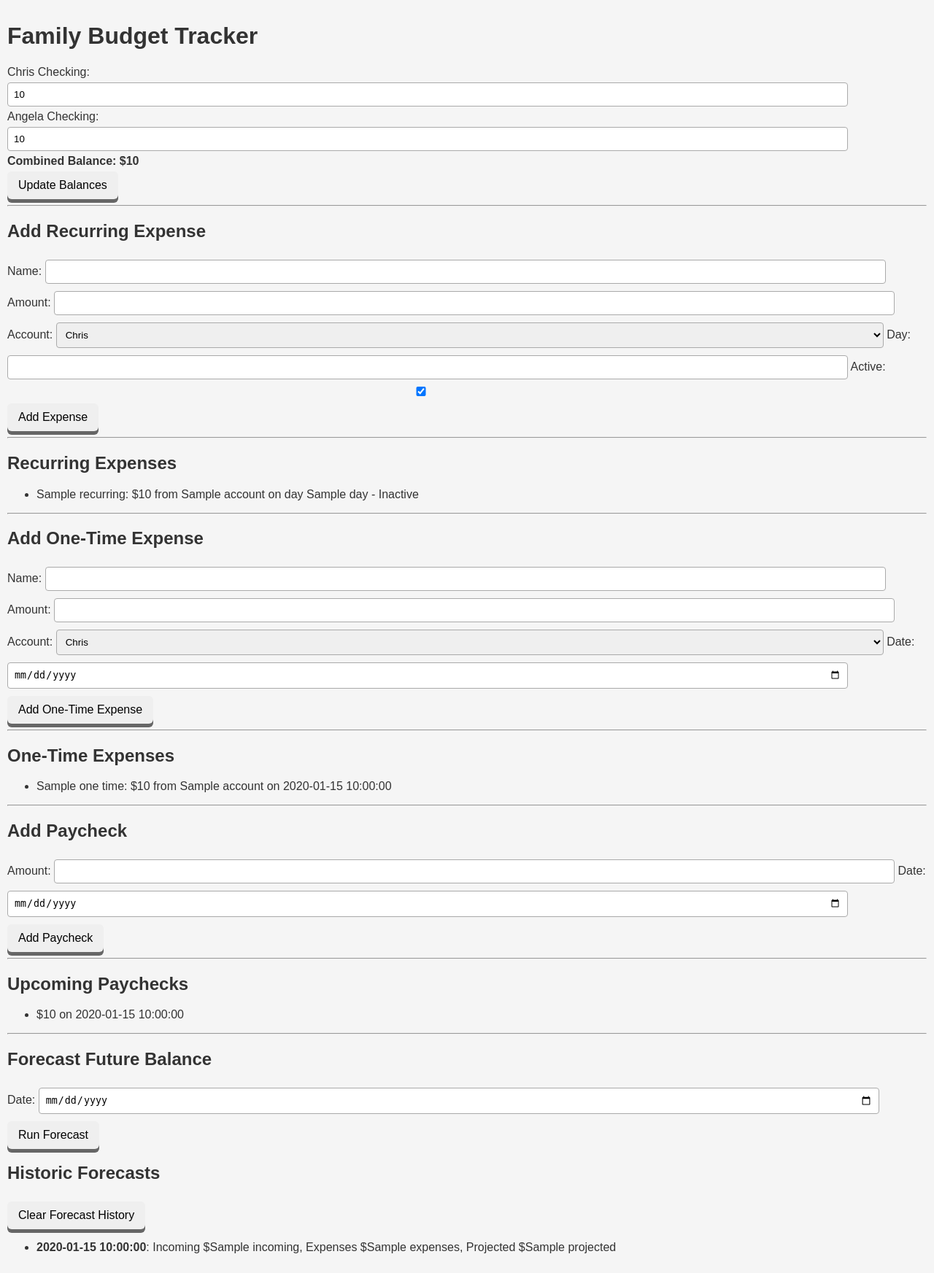
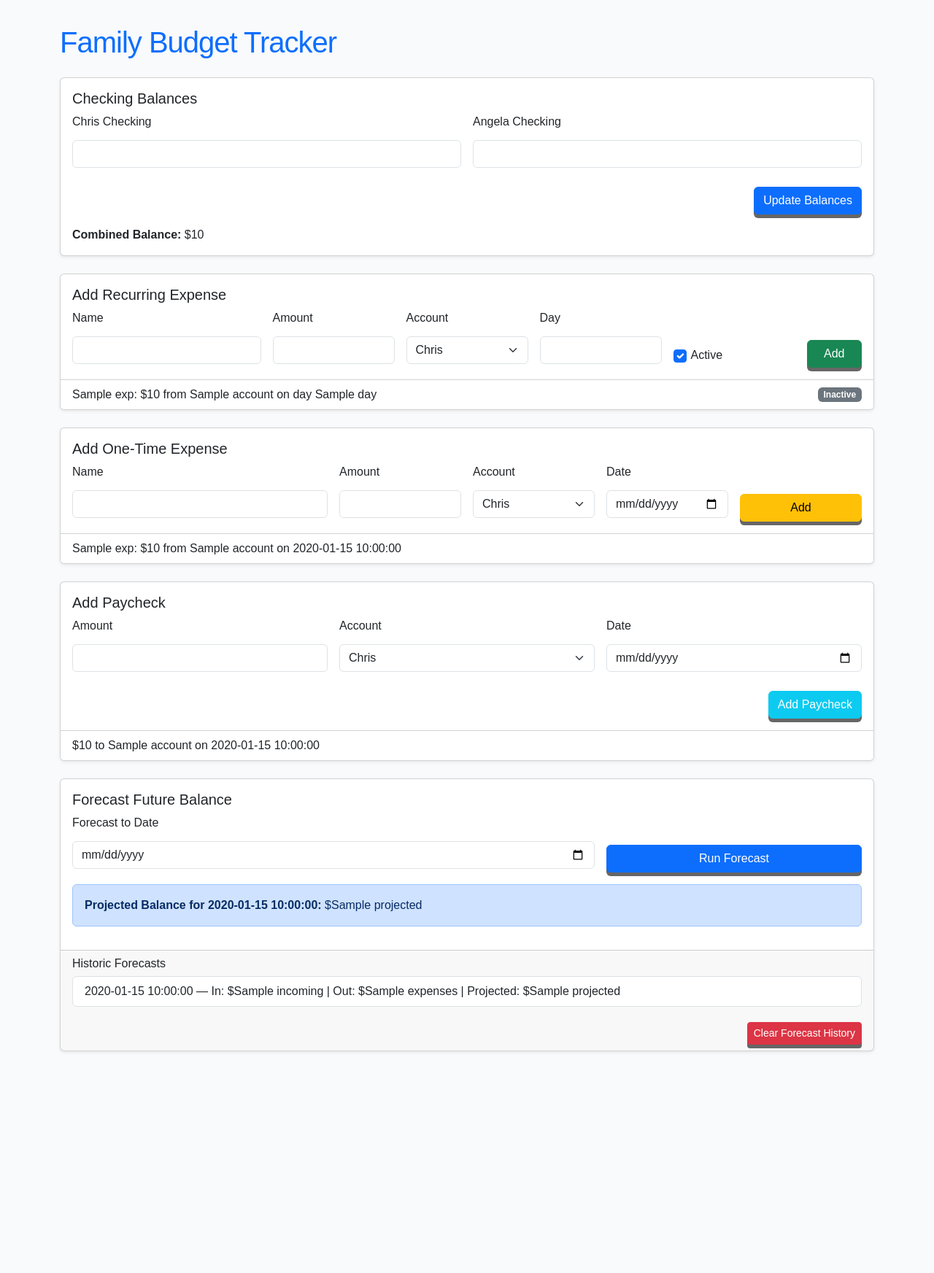
Before and after one commit to Charles-Xavier-Redemption/chess-budget-app, a Flask app: template templates/index.html in a window 1280 px wide. Shown: the whole page at 73% size. After the commit the page ends 1442 px from the top, so only its background shows below. Run offline with Flask 3, Linux system fonts and the light colour scheme; the template is opened without the code that fills it: most values are stand-ins (such as "Sample title", 1, 10 or a date in 2020).

Commit message:
Update index.html

```diff
--- a/templates/index.html
+++ b/templates/index.html
@@ -1,119 +1,204 @@
 <!DOCTYPE html>
-<html>
+<html lang="en">
 <head>
+    <meta charset="UTF-8">
     <title>Family Budget Tracker</title>
-    <link rel="stylesheet" href="/static/style.css">
+    <meta name="viewport" content="width=device-width, initial-scale=1">
+    <!-- Bootstrap 5 CSS -->
+    <link href="https://cdn.jsdelivr.net/npm/bootstrap@5.3.2/dist/css/bootstrap.min.css" rel="stylesheet">
+    <link rel="stylesheet" href="{{ url_for('static', filename='style.css') }}">
+    <style>
+        body { background: #f8fafc; }
+        h1 { letter-spacing: -1px; }
+        .section-title { margin-top: 2rem; }
+        .card { margin-bottom: 1.5rem; }
+        .form-label { font-weight: 500; }
+    </style>
 </head>
 <body>
-    <h1>Family Budget Tracker</h1>
-    <div>
-        <form method="post">
-            <input type="hidden" name="form_type" value="update_balances">
-            <label>Chris Checking: <input type="number" step="0.01" name="chris_balance" value="{{ chris_balance }}"></label><br>
-            <label>Angela Checking: <input type="number" step="0.01" name="angela_balance" value="{{ angela_balance }}"></label><br>
-            <strong>Combined Balance: ${{ combined_balance }}</strong><br>
-            <button type="submit">Update Balances</button>
+<div class="container py-4">
+
+    <h1 class="text-primary mb-4">Family Budget Tracker</h1>
+
+    <!-- Balances -->
+    <div class="card shadow-sm">
+        <div class="card-body">
+            <h5 class="card-title">Checking Balances</h5>
+            <form method="post" action="/update_balances" class="row g-3">
+                <div class="col-6">
+                    <label class="form-label">Chris Checking</label>
+                    <input type="number" step="0.01" class="form-control" name="chris_balance" value="{{ balances['Chris'] }}">
+                </div>
+                <div class="col-6">
+                    <label class="form-label">Angela Checking</label>
+                    <input type="number" step="0.01" class="form-control" name="angela_balance" value="{{ balances['Angela'] }}">
+                </div>
+                <div class="col-12 text-end">
+                    <button type="submit" class="btn btn-primary">Update Balances</button>
+                </div>
             </form>
+            <div class="mt-3">
+                <strong>Combined Balance:</strong> ${{ combined_balance }}
             </div>
-    <hr>
+        </div>
+    </div>
 
-    <div>
-        <h2>Add Recurring Expense</h2>
-        <form method="post">
-            <input type="hidden" name="form_type" value="add_expense">
-            <label>Name: <input type="text" name="name" required></label>
-            <label>Amount: <input type="number" step="0.01" name="amount" required></label>
-            <label>Account:
-                <select name="account">
+    <!-- Recurring Expenses -->
+    <div class="card shadow-sm">
+        <div class="card-body">
+            <h5 class="card-title">Add Recurring Expense</h5>
+            <form method="post" action="/add_recurring" class="row g-3">
+                <div class="col-md-3">
+                    <label class="form-label">Name</label>
+                    <input type="text" class="form-control" name="name">
+                </div>
+                <div class="col-md-2">
+                    <label class="form-label">Amount</label>
+                    <input type="number" step="0.01" class="form-control" name="amount">
+                </div>
+                <div class="col-md-2">
+                    <label class="form-label">Account</label>
+                    <select class="form-select" name="account">
                         <option value="Chris">Chris</option>
                         <option value="Angela">Angela</option>
                     </select>
-            </label>
-            <label>Day: <input type="number" name="day" min="1" max="31" required></label>
-            <label>Active: <input type="checkbox" name="active" checked></label>
-            <button type="submit">Add Expense</button>
+                </div>
+                <div class="col-md-2">
+                    <label class="form-label">Day</label>
+                    <input type="number" class="form-control" name="day" min="1" max="31">
+                </div>
+                <div class="col-md-2 d-flex align-items-end">
+                    <div class="form-check">
+                        <input class="form-check-input" type="checkbox" name="active" checked>
+                        <label class="form-check-label">Active</label>
+                    </div>
+                </div>
+                <div class="col-md-1 d-flex align-items-end justify-content-end">
+                    <button type="submit" class="btn btn-success w-100">Add</button>
+                </div>
             </form>
         </div>
-    <hr>
-
-    <div>
-        <h2>Recurring Expenses</h2>
-        <ul>
-        {% for e in recurring %}
-            <li>{{ e.name }}: ${{ e.amount }} from {{ e.account }} on day {{ e.day }} - {% if e.active %}Active{% else %}Inactive{% endif %}</li>
+        <ul class="list-group list-group-flush">
+            {% for exp in recurring %}
+            <li class="list-group-item d-flex justify-content-between align-items-center">
+                {{ exp['name'] }}: ${{ exp['amount'] }} from {{ exp['account'] }} on day {{ exp['day'] }}
+                <span class="badge bg-{{ 'success' if exp['active'] else 'secondary' }}">
+                    {{ 'Active' if exp['active'] else 'Inactive' }}
+                </span>
+            </li>
             {% endfor %}
         </ul>
     </div>
-    <hr>
 
-    <div>
-        <h2>Add One-Time Expense</h2>
-        <form method="post">
-            <input type="hidden" name="form_type" value="add_onetime">
-            <label>Name: <input type="text" name="name" required></label>
-            <label>Amount: <input type="number" step="0.01" name="amount" required></label>
-            <label>Account:
-                <select name="account">
+    <!-- One-Time Expenses -->
+    <div class="card shadow-sm">
+        <div class="card-body">
+            <h5 class="card-title">Add One-Time Expense</h5>
+            <form method="post" action="/add_one_time" class="row g-3">
+                <div class="col-md-4">
+                    <label class="form-label">Name</label>
+                    <input type="text" class="form-control" name="name">
+                </div>
+                <div class="col-md-2">
+                    <label class="form-label">Amount</label>
+                    <input type="number" step="0.01" class="form-control" name="amount">
+                </div>
+                <div class="col-md-2">
+                    <label class="form-label">Account</label>
+                    <select class="form-select" name="account">
                         <option value="Chris">Chris</option>
                         <option value="Angela">Angela</option>
                     </select>
-            </label>
-            <label>Date: <input type="date" name="date" required></label>
-            <button type="submit">Add One-Time Expense</button>
+                </div>
+                <div class="col-md-2">
+                    <label class="form-label">Date</label>
+                    <input type="date" class="form-control" name="date">
+                </div>
+                <div class="col-md-2 d-flex align-items-end justify-content-end">
+                    <button type="submit" class="btn btn-warning w-100">Add</button>
+                </div>
             </form>
         </div>
-    <hr>
-
-    <div>
-        <h2>One-Time Expenses</h2>
-        <ul>
-        {% for e in one_time %}
-            <li>{{ e.name }}: ${{ e.amount }} from {{ e.account }} on {{ e.date }}</li>
+        <ul class="list-group list-group-flush">
+            {% for exp in one_time %}
+            <li class="list-group-item">
+                {{ exp['name'] }}: ${{ exp['amount'] }} from {{ exp['account'] }} on {{ exp['date'] }}
+            </li>
             {% endfor %}
         </ul>
     </div>
-    <hr>
 
-    <div>
-        <h2>Add Paycheck</h2>
-        <form method="post">
-            <input type="hidden" name="form_type" value="add_paycheck">
-            <label>Amount: <input type="number" step="0.01" name="amount" required></label>
-            <label>Date: <input type="date" name="date" required></label>
-            <button type="submit">Add Paycheck</button>
+    <!-- Add Paycheck -->
+    <div class="card shadow-sm">
+        <div class="card-body">
+            <h5 class="card-title">Add Paycheck</h5>
+            <form method="post" action="/add_paycheck" class="row g-3">
+                <div class="col-md-4">
+                    <label class="form-label">Amount</label>
+                    <input type="number" step="0.01" class="form-control" name="amount">
+                </div>
+                <div class="col-md-4">
+                    <label class="form-label">Account</label>
+                    <select class="form-select" name="account">
+                        <option value="Chris">Chris</option>
+                        <option value="Angela">Angela</option>
+                    </select>
+                </div>
+                <div class="col-md-4">
+                    <label class="form-label">Date</label>
+                    <input type="date" class="form-control" name="date">
+                </div>
+                <div class="col-12 text-end">
+                    <button type="submit" class="btn btn-info text-white">Add Paycheck</button>
+                </div>
             </form>
         </div>
-    <hr>
-
-    <div>
-        <h2>Upcoming Paychecks</h2>
-        <ul>
-        {% for p in paychecks %}
-            <li>${{ p.amount }} on {{ p.date }}</li>
+        <ul class="list-group list-group-flush">
+            {% for check in paychecks %}
+            <li class="list-group-item">
+                ${{ check['amount'] }} to {{ check['account'] }} on {{ check['date'] }}
+            </li>
             {% endfor %}
         </ul>
     </div>
-    <hr>
 
-    <div>
-        <h2>Forecast Future Balance</h2>
-        <form method="post">
-            <input type="hidden" name="form_type" value="forecast">
-            <label>Date: <input type="date" name="forecast_date" required></label>
-            <button type="submit">Run Forecast</button>
+    <!-- Forecast Section -->
+    <div class="card shadow-sm mb-5">
+        <div class="card-body">
+            <h5 class="card-title">Forecast Future Balance</h5>
+            <form method="post" action="/forecast" class="row g-3">
+                <div class="col-md-8">
+                    <label class="form-label">Forecast to Date</label>
+                    <input type="date" class="form-control" name="forecast_date">
+                </div>
+                <div class="col-md-4 d-flex align-items-end">
+                    <button type="submit" class="btn btn-primary w-100">Run Forecast</button>
+                </div>
+            </form>
+            <div class="mt-3">
+                {% if forecast %}
+                <div class="alert alert-primary">
+                    <strong>Projected Balance for {{ forecast['date'] }}:</strong> ${{ forecast['projected'] }}
+                </div>
+                {% endif %}
+            </div>
+        </div>
+        <div class="card-footer">
+            <h6>Historic Forecasts</h6>
+            <ul class="list-group">
+                {% for f in forecasts %}
+                <li class="list-group-item">
+                    {{ f['date'] }} — In: ${{ f['incoming'] }} | Out: ${{ f['expenses'] }} | Projected: ${{ f['projected'] }}
+                </li>
+                {% endfor %}
+            </ul>
+            <form method="post" action="/clear_forecasts" class="mt-3 text-end">
+                <button type="submit" class="btn btn-danger btn-sm">Clear Forecast History</button>
             </form>
         </div>
-    <div>
-        <h2>Historic Forecasts</h2>
-        <form method="post" style="display:inline;">
-            <input type="hidden" name="form_type" value="clear_forecast">
-            <button type="submit">Clear Forecast History</button>
-        </form>
-        <ul>
-        {% for f in forecasts %}
-            <li><strong>{{ f.date }}</strong>: Incoming ${{ f.incoming }}, Expenses ${{ f.expenses }}, Projected ${{ f.projected }}</li>
-        {% endfor %}
-        </ul>
     </div>
+</div>
+<!-- Bootstrap JS Bundle -->
+<script src="https://cdn.jsdelivr.net/npm/bootstrap@5.3.2/dist/js/bootstrap.bundle.min.js"></script>
 </body>
 </html>
```
Lines whose indentation alone changed are shown as unchanged.
